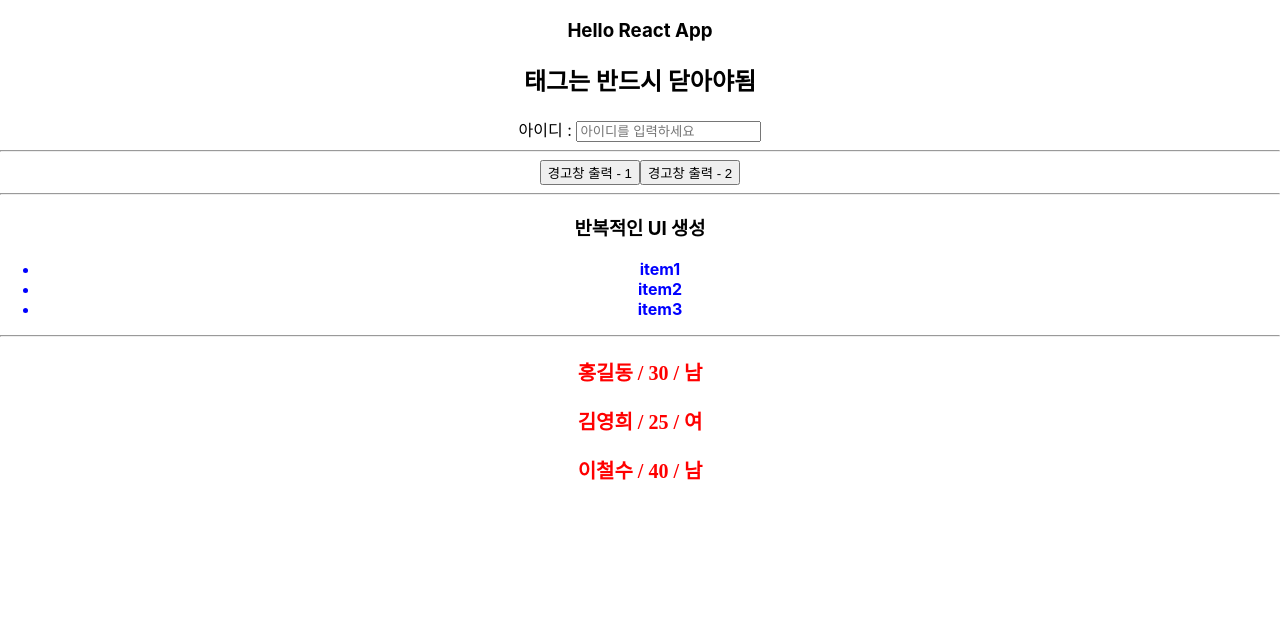
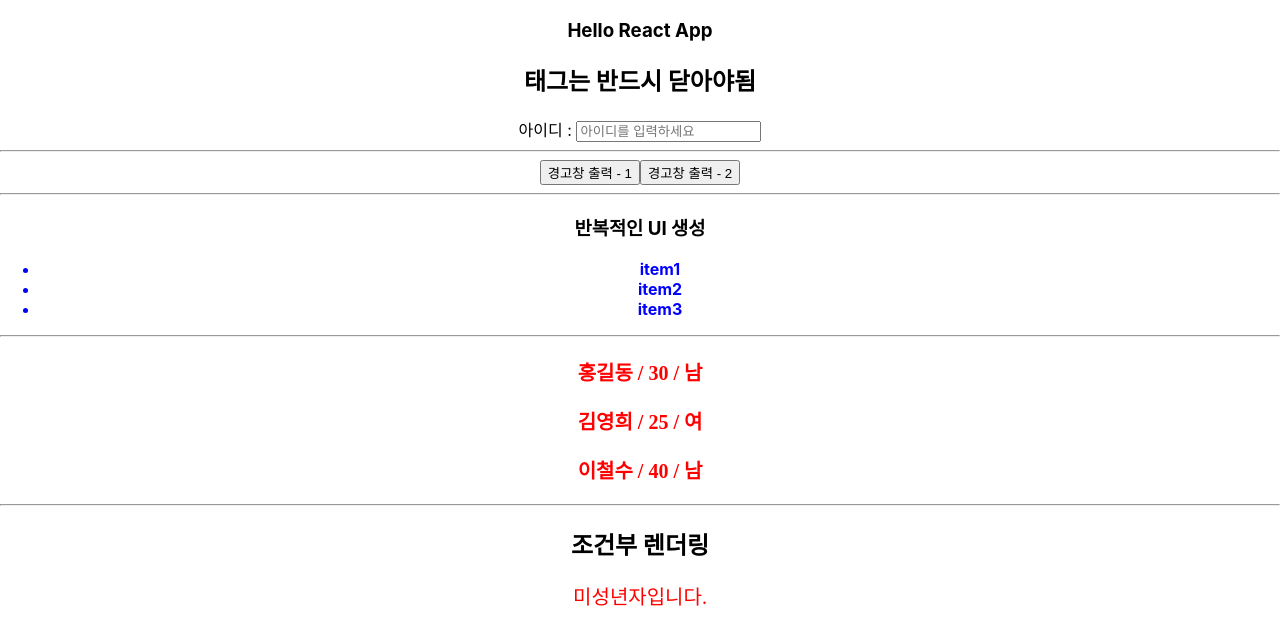
Before and after one commit to nam2626/KH_2025_04_REACT, a React (Create React App) app in the folder jsx/: page / in a window 1280 px wide. Shown: the top 644 px of the page. Built offline with nearby package versions, Linux system fonts and the light colour scheme.

Commit message:
조건부 렌더링

```diff
--- a/jsx/src/components/ComponentEx.jsx
+++ b/jsx/src/components/ComponentEx.jsx
@@ -22,6 +22,9 @@ export default function ComponentEx() {
         {name : '김영희', age: 25, gender: '여'},
         {name : '이철수', age: 40, gender: '남'}
     ];
+
+    const age = 15;
+
     return <div>
         <h2>태그는 반드시 닫아야됨</h2>
         <label htmlFor="id">아이디 : </label>
@@ -53,5 +56,10 @@ export default function ComponentEx() {
                 </p>
             ))
         }
+        <hr></hr>
+        <h2>조건부 렌더링</h2>
+        {
+            age >= 20 ? <p>성인입니다.</p> : <p>미성년자입니다.</p>
+        }
     </div>;
 }
```
